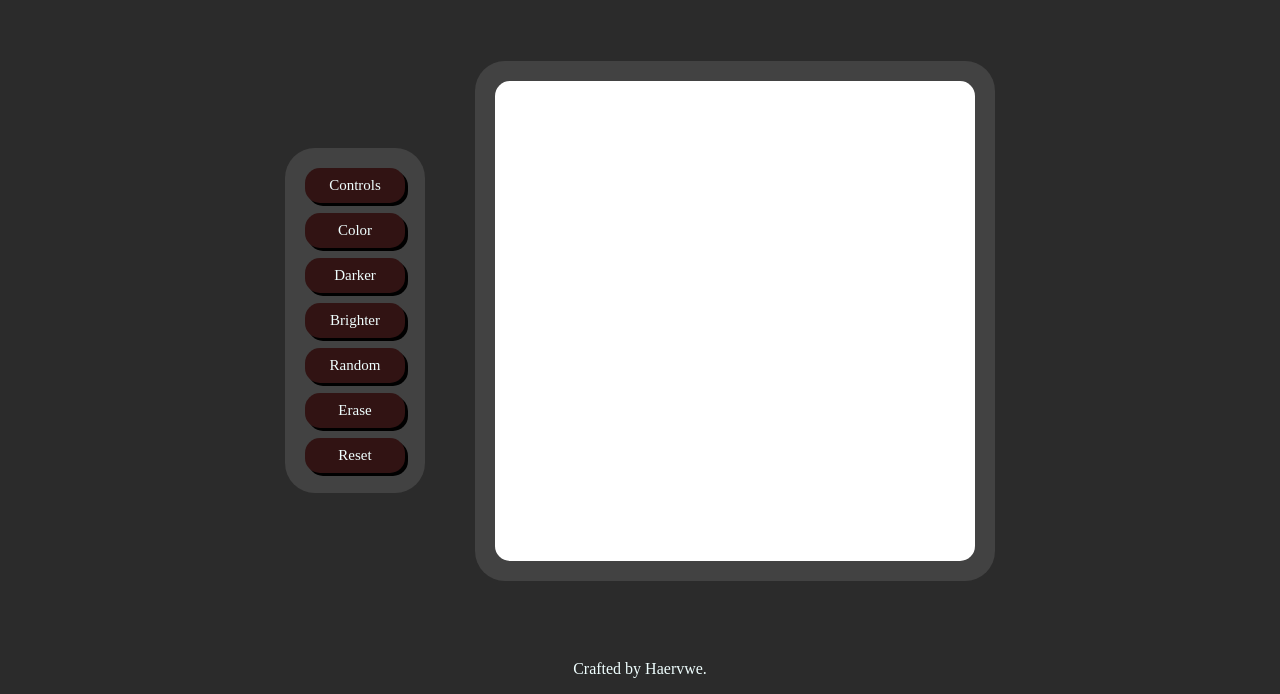
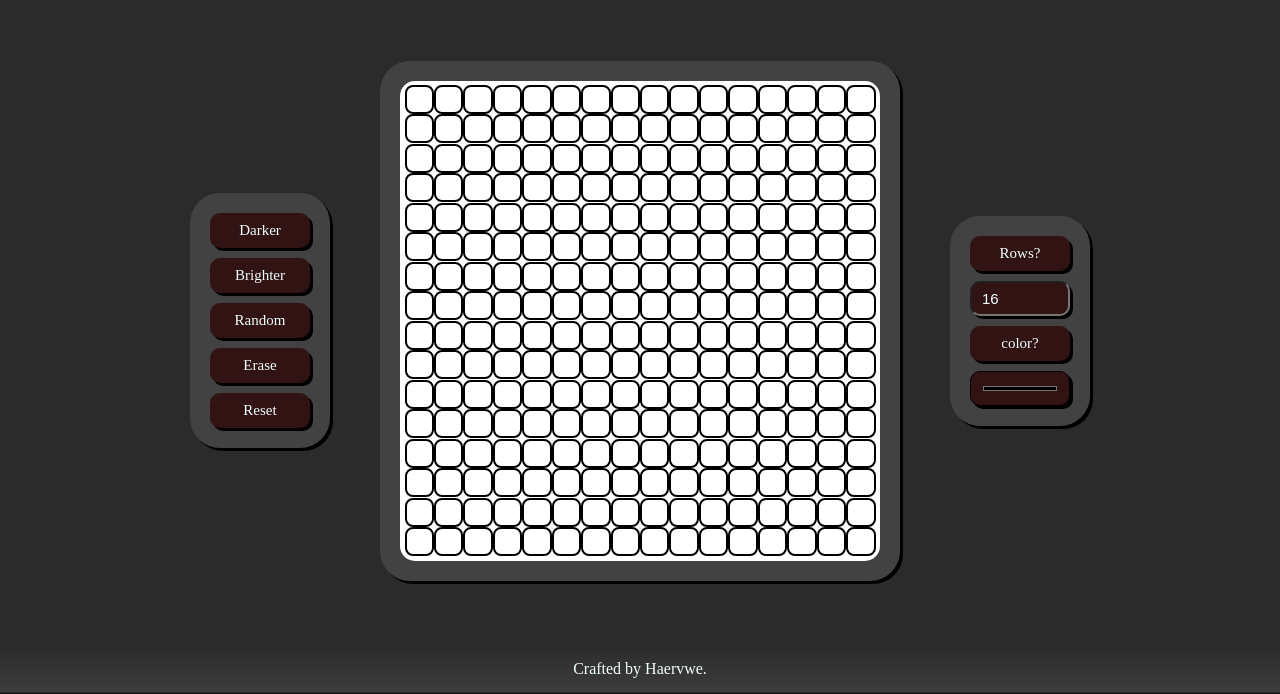
Before and after one commit to Haervwe/etch-a-sketch, a plain HTML site: page index.html in a window 1280 px wide. Shown: the part 106-800 px from the top of the page. Drawn offline with Linux system fonts and the light colour scheme.

Commit message:
add grid generation logic and ui improvements

```diff
--- a/index.html
+++ b/index.html
@@ -16,8 +16,6 @@
        </div>
        <div class="game">
             <div class="controls">
-                <p class="controlTitle">Controls</p>
-                <p class="color btn" >Color</p>
                 <p class="darker btn" > Darker</p>
                 <p class="brighter btn">Brighter</p>
                 <p class="random btn"> Random</p>
@@ -25,13 +23,19 @@
                 <p class="Reset btn">Reset</p>
             </div>
             <div class="gameBoard">
-                    <div class="board"></div>
+                <div class="board"></div>
+           </div>
+           <div class="controls">
+               <p class="btn">Rows?</p>
+               <input class="btn" type="number" value="16">
+               <p class="btn">color?</p>
+               <input class="btn "type="color">
            </div>
        </div>
        <div class="footer">
            <p>Crafted by Haervwe.</p>
        </div>
    </div>
-
+   <script src="./script.js"></script>
 </body>
 </html>
--- a/script.js
+++ b/script.js
@@ -0,0 +1,24 @@
+const board = document.querySelector(".board");
+const size = document.querySelector(".board").clientHeight;
+
+
+
+// funtion that bills the board with divs //
+
+function fillBoard(n){
+    let nSquare = n*n;
+    let b = ((size-9)/n);
+    for (var i = 0; i < nSquare ; i++) {
+        var newDiv = document.createElement("div");
+        newDiv.className = "square";
+        newDiv.style.height = `${b}px`;
+        newDiv.style.width = `${b}px`;
+        board.appendChild(newDiv);
+        console.log("\${b}px");
+
+    }
+
+
+}
+
+fillBoard(16);
--- a/style.css
+++ b/style.css
@@ -1,5 +1,12 @@
 * {
     box-sizing: border-box;
+    user-select: none;
+    -webkit-user-drag: none;
+}
+
+input{
+    color: azure;
+    justify-content: center;
 }
 
 body {
@@ -66,6 +73,7 @@ body {
     background-color: rgb(66, 66, 66);
     border-radius: 30px;
     flex: 1;
+    box-shadow: 3px 3px black ;
 
 }
 
@@ -79,17 +87,21 @@ body {
     border-radius: 30px;
     padding: 20px;
     flex: 0 0 1;
+    box-shadow: 3px 3px black ;
 }
 
 .board {
     display: flex;
     flex-direction: row;
+    justify-content: center;
+    align-items: center;
     flex-wrap: wrap;
     background-color: white;
     height: 100%;
     width: 100%;
     border-radius: 15px;
     flex: 1 1 0;
+    padding: 4px;
 }
 
 .btn , .controlTitle {
@@ -97,7 +109,7 @@ body {
     align-items: center;
     justify-content: center;
     background-color: rgb(49, 19, 19);
-    border-radius: 15px;
+    border-radius: 10px;
     padding: 10px;
     box-shadow: 3px 3px black ;
     margin: 0px;
@@ -109,3 +121,19 @@ body {
 .btn:hover {
     transform: scale(1.1);
 }
+
+.square {
+
+    border: 2px solid black;
+    border-radius: 8px;
+
+}
+
+.footer {
+    display: flex;
+    flex-direction: row;
+    justify-content: center;
+    align-items: center;
+    width: 100%;
+    background: linear-gradient(0deg, rgba(0,0,0,1) 0%, rgba(78,78,78,0.5) 4%, rgba(255,255,255,0) 100%);
+}
```
